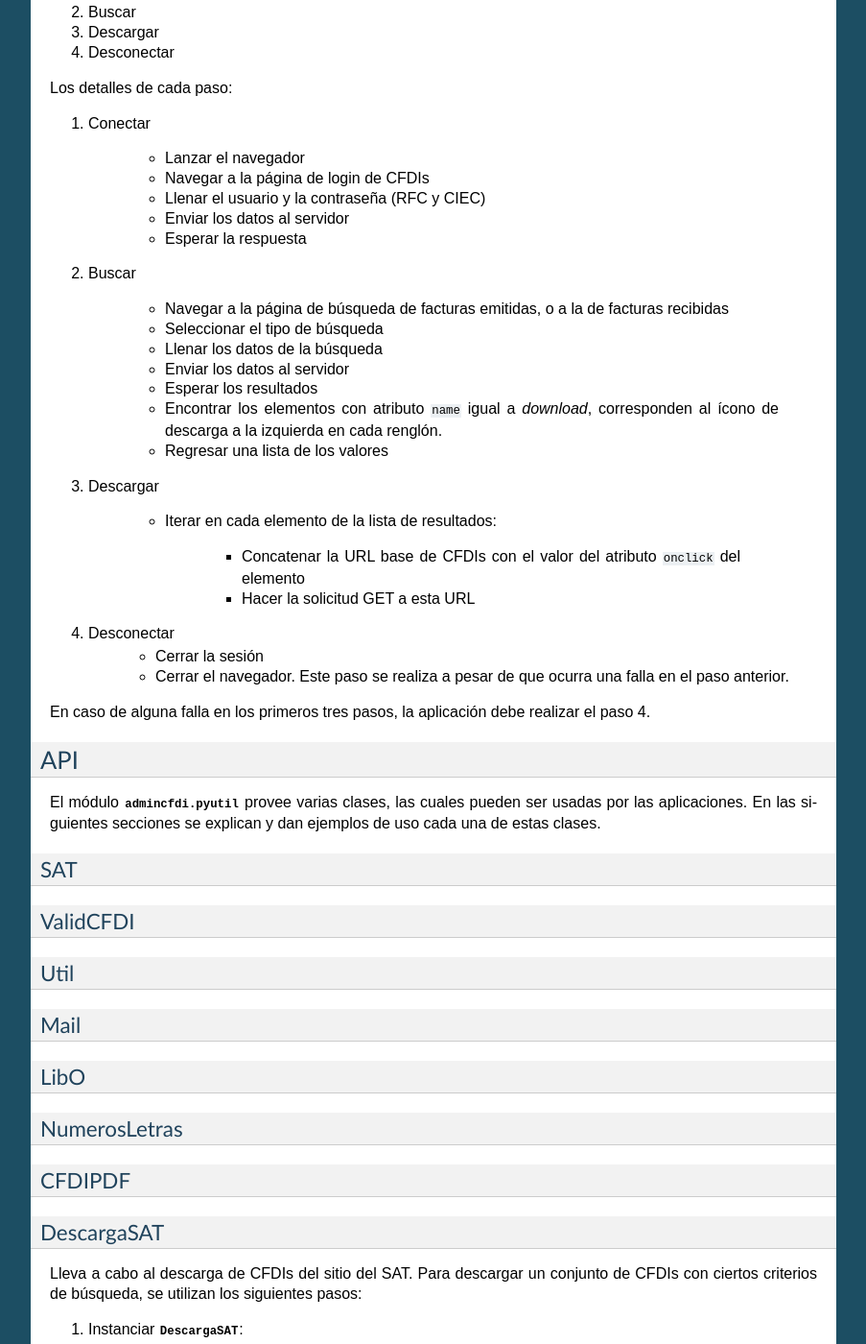
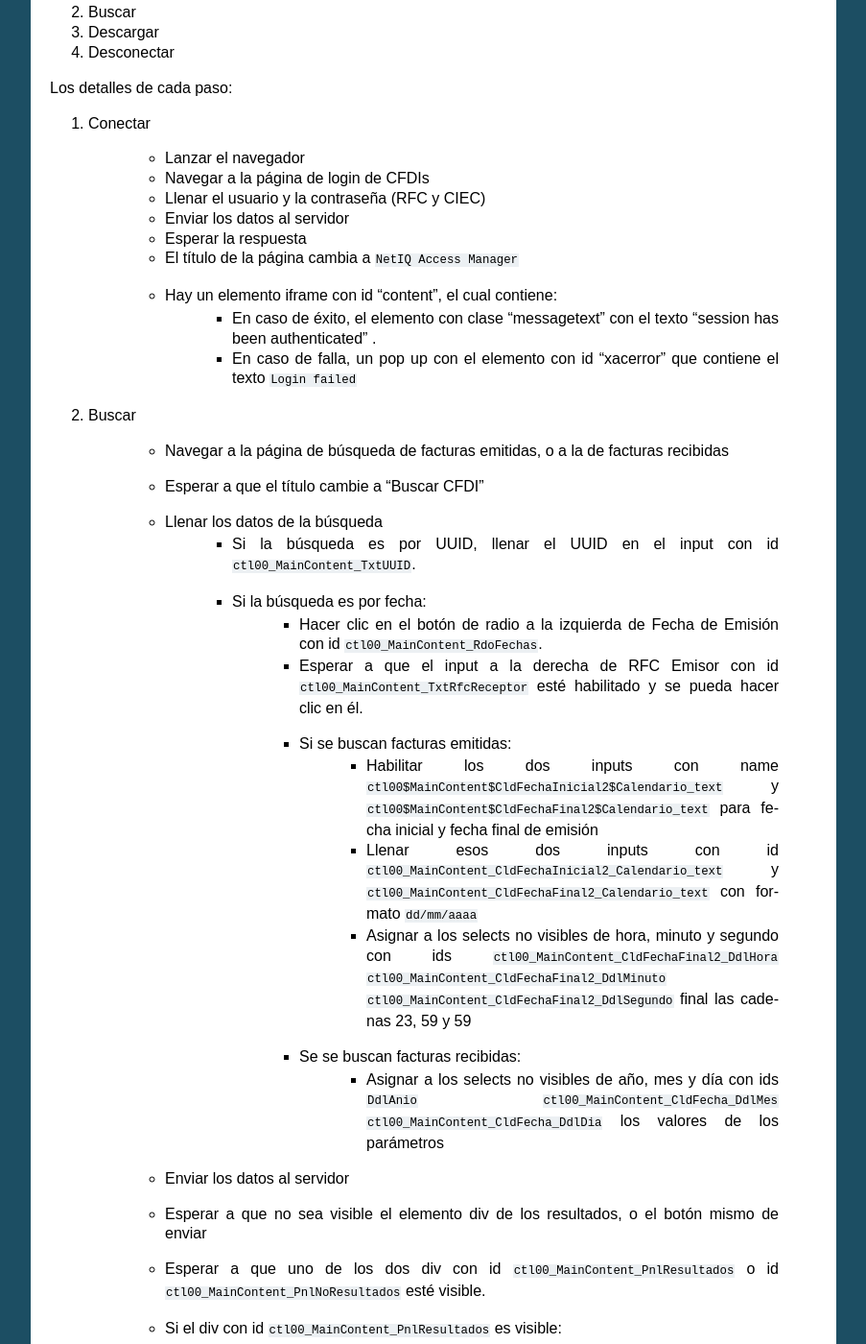
Before and after one commit to LinuxCabal/admin-cfdi, a Sphinx documentation site: the page built from docs/devel.rst, in a window 1280 px wide and 1400 px high, scrolled down 632 px. Shown: the whole window at 96% size, without its empty margins (198-1101 px from the left). Built offline with Sphinx 7.4.7, drawn with Linux system fonts in a browser that asks for light colours; some of the changed text lies outside the part shown.

Commit message:
Agregar detalles de los pasos

```diff
--- a/docs/devel.rst
+++ b/docs/devel.rst
@@ -54,19 +54,66 @@ Los detalles de cada paso:
      - Llenar el usuario y la contraseña (RFC y CIEC)
      - Enviar los datos al servidor
      - Esperar la respuesta
+     - El título de la página cambia a ``NetIQ Access Manager``
+     - Hay un elemento iframe con id 'content', el cual contiene:
+        - En caso de éxito, el elemento con clase 'messagetext'
+          con el texto 'session has been authenticated' .
+        - En caso de falla, un pop up con el elemento con id 'xacerror'
+          que contiene el texto ``Login failed``
 
 #. Buscar
 
      - Navegar a la página de búsqueda de facturas emitidas,
        o a la de facturas recibidas
-     - Seleccionar el tipo de búsqueda
+     - Esperar a que el título cambie a 'Buscar CFDI'
      - Llenar los datos de la búsqueda
+        - Si la búsqueda es por UUID, llenar el UUID en
+          el input con id ``ctl00_MainContent_TxtUUID``.
+        - Si la búsqueda es por fecha:
+            - Hacer clic en el botón de radio a la izquierda
+              de Fecha de Emisión con id
+              ``ctl00_MainContent_RdoFechas``.
+            - Esperar a que el input a la derecha de RFC Emisor
+              con id ``ctl00_MainContent_TxtRfcReceptor``
+              esté habilitado y se pueda hacer clic en él.
+            - Si se buscan facturas emitidas:
+                - Habilitar los dos inputs con name
+                  ``ctl00$MainContent$CldFechaInicial2$Calendario_text`` y
+                  ``ctl00$MainContent$CldFechaFinal2$Calendario_text``
+                  para fecha inicial y
+                  fecha final de emisión
+                - Llenar esos dos inputs con id
+                  ``ctl00_MainContent_CldFechaInicial2_Calendario_text`` y
+                  ``ctl00_MainContent_CldFechaFinal2_Calendario_text``
+                  con formato ``dd/mm/aaaa``
+                - Asignar a los selects no visibles de hora, minuto y
+                  segundo con ids
+                  ``ctl00_MainContent_CldFechaFinal2_DdlHora``
+                  ``ctl00_MainContent_CldFechaFinal2_DdlMinuto``
+                  ``ctl00_MainContent_CldFechaFinal2_DdlSegundo``
+                  final las cadenas 23, 59 y 59
+            - Se se buscan facturas recibidas:
+                - Asignar a los selects no visibles de año, mes y
+                  día con ids
+                  ``DdlAnio``
+                  ``ctl00_MainContent_CldFecha_DdlMes``
+                  ``ctl00_MainContent_CldFecha_DdlDia``
+                  los valores de los parámetros
      - Enviar los datos al servidor
-     - Esperar los resultados
-     - Encontrar los elementos con atributo ``name``
-       igual a *download*, corresponden al ícono
-       de descarga a la izquierda en cada renglón.
-     - Regresar una lista de los valores
+     - Esperar a que no sea visible el elemento div de los
+       resultados, o el botón mismo de enviar
+     - Esperar a que uno de los dos div con id
+       ``ctl00_MainContent_PnlResultados`` o id
+       ``ctl00_MainContent_PnlNoResultados`` esté
+       visible.
+     - Si el div con id ``ctl00_MainContent_PnlResultados``
+       es visible:
+
+        - Esperar que un elemento con name ``BtnDescarga``
+          se le pueda hacer clic
+        - Encontrar la lista todos los elementos con name
+          ``BtnDescarga``.  Son los íconos
+          de descarga a la izquierda en cada renglón.
 
 
 #. Descargar
```
